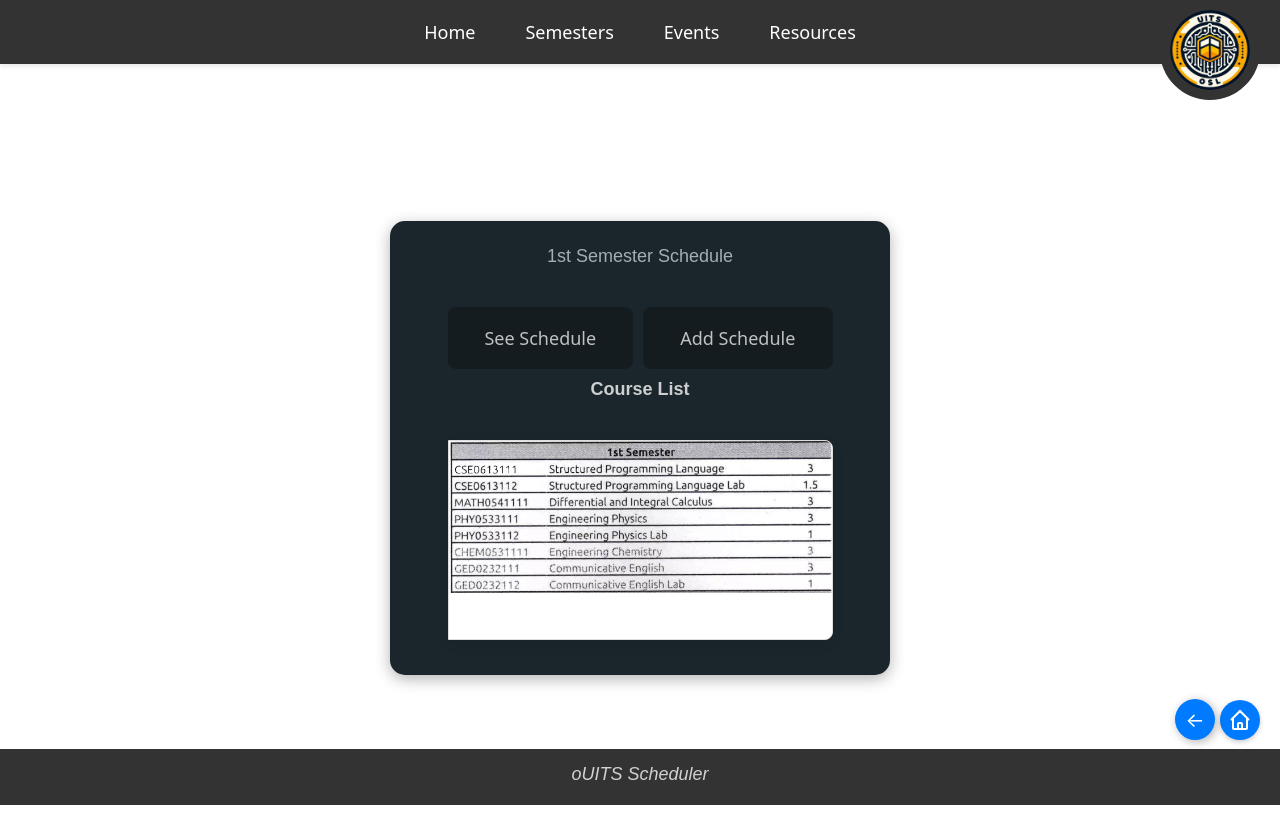
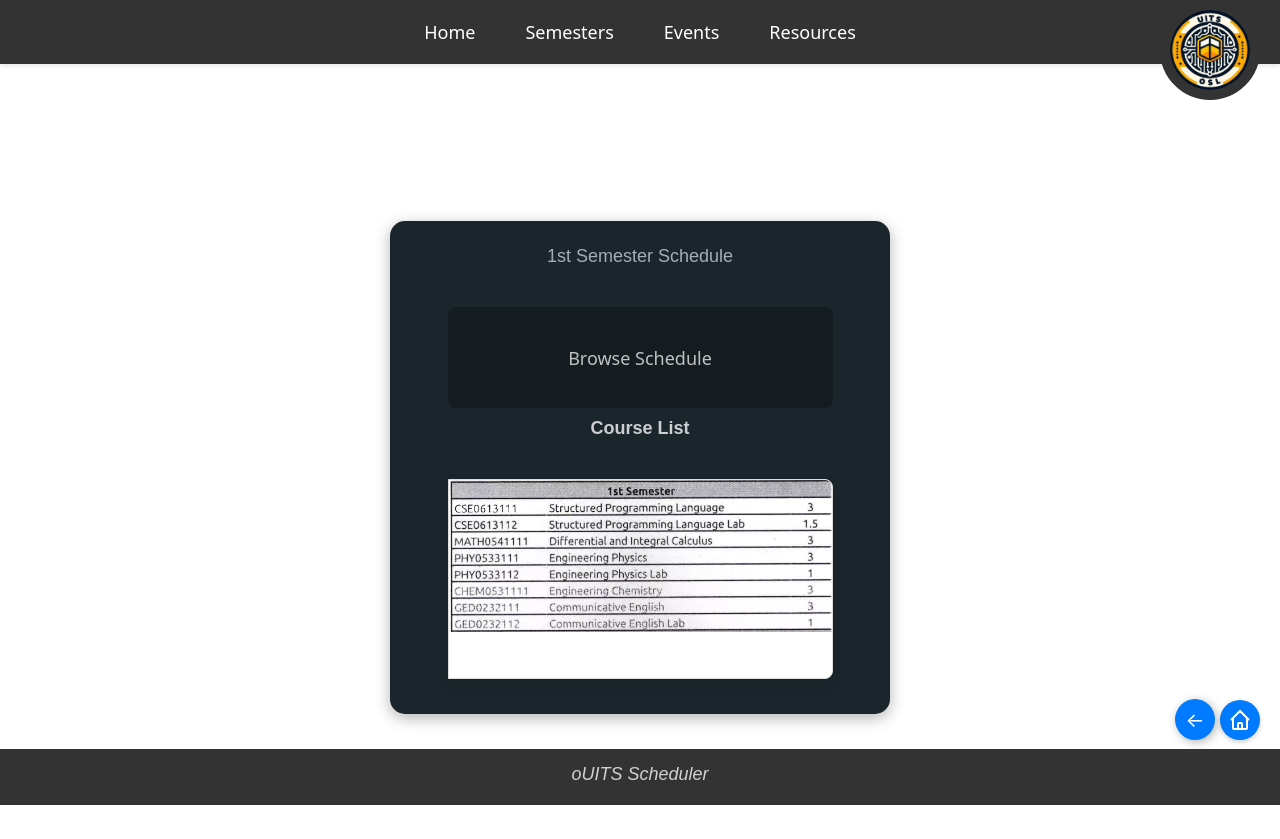
Before and after one commit to b1tranger/oUITS-Scheduler-offline, a plain HTML site: page page-depth-02/S01.html in a window 1280 px wide. Before the commit the page ends 800 px from the top, so only its background shows below. Drawn offline with Linux system fonts and the light colour scheme.

Commit message:
Update S01.html

```diff
--- a/page-depth-02/S01.html
+++ b/page-depth-02/S01.html
@@ -75,20 +75,16 @@
                 </p>
             </tr>
             <tr>
-                <td>
-                    <!-- <p>  -->
+                <!-- <td>
                     <a href="https://docs.google.com/spreadsheets/d/1guRS7HFQDVCGwHsT7St4_FReIPT8SXS8GTFgjEDcs9Y/edit?usp=sharing"
                         target="_blank" class="cell-link">
                         See Schedule
                     </a>
-                    <!-- </p> -->
-                </td>
-
-
+                </td> -->
                 <td>
                     <!-- <p>  -->
                     <a href="../Forms/form_with_full_page_results.html" class="cell-link">
-                        Add Schedule
+                        Browse Schedule
                     </a>
                     <!-- </p> -->
                 </td>
```
